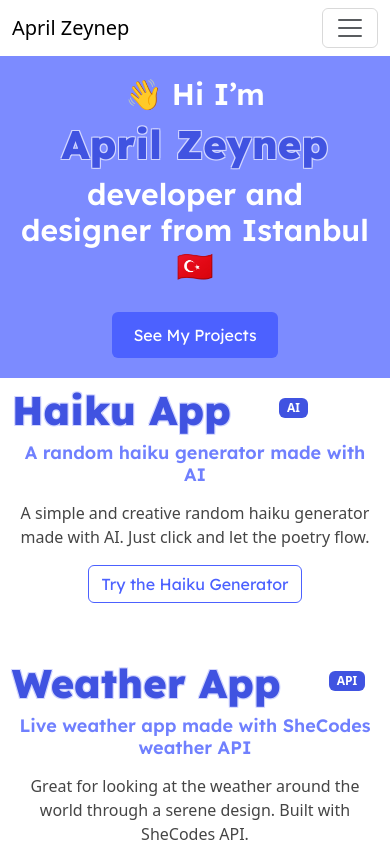
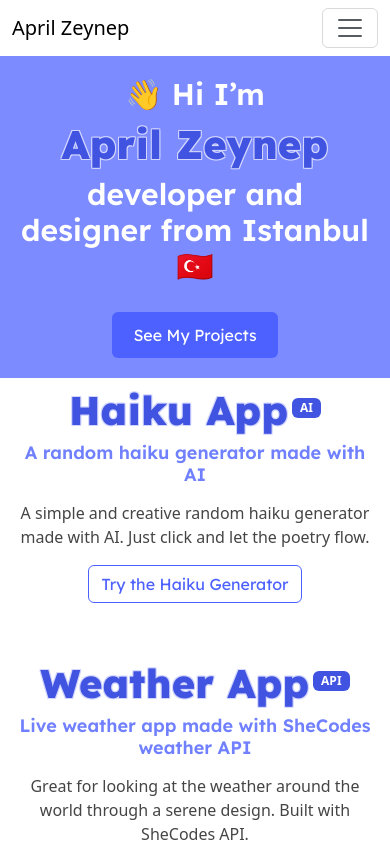
Before and after one commit to seineph/Portolio-Project, a plain HTML site: page index.html in a window 390 px wide. Shown: the top 849 px of the page. Drawn offline with nearby package versions, Linux system fonts and the light colour scheme.

Commit message:
responsive css adjustments

```diff
--- a/index.html
+++ b/index.html
@@ -70,7 +70,7 @@
             </div>
             <div class="col-md-6  col-sm-12 mt-2 mb-5 order-sm-2 ">
                 <div class="title  align-items-center">
-                    <h1 class="d-md-inline me-5">Haiku App</h1>
+                    <h1 class="d-md-inline me-1">Haiku App</h1>
                     <div class="badge-container mb-3">
 
                         <span class="badge rounded-2">AI</span>
@@ -93,7 +93,7 @@
 
             <div class="col-md-6  col-sm-12 mt-2 mb-5 order-sm-2">
                 <div class="title align-items-center">
-                    <h1 class="d-md-inline me-5">Weather App</h1>
+                    <h1 class="d-md-inline me-1">Weather App</h1>
                     <div class="badge-container mb-3">
 
                         <span class="badge rounded-2">API</span>
--- a/sources/style.css
+++ b/sources/style.css
@@ -36,6 +36,7 @@ h3{font-size: 18px;}
 img{display: none;}
 body{text-align:center}
 .project-title{font-size: 22px;}
+.title{justify-content: center!important;}
 
 }
 
```
